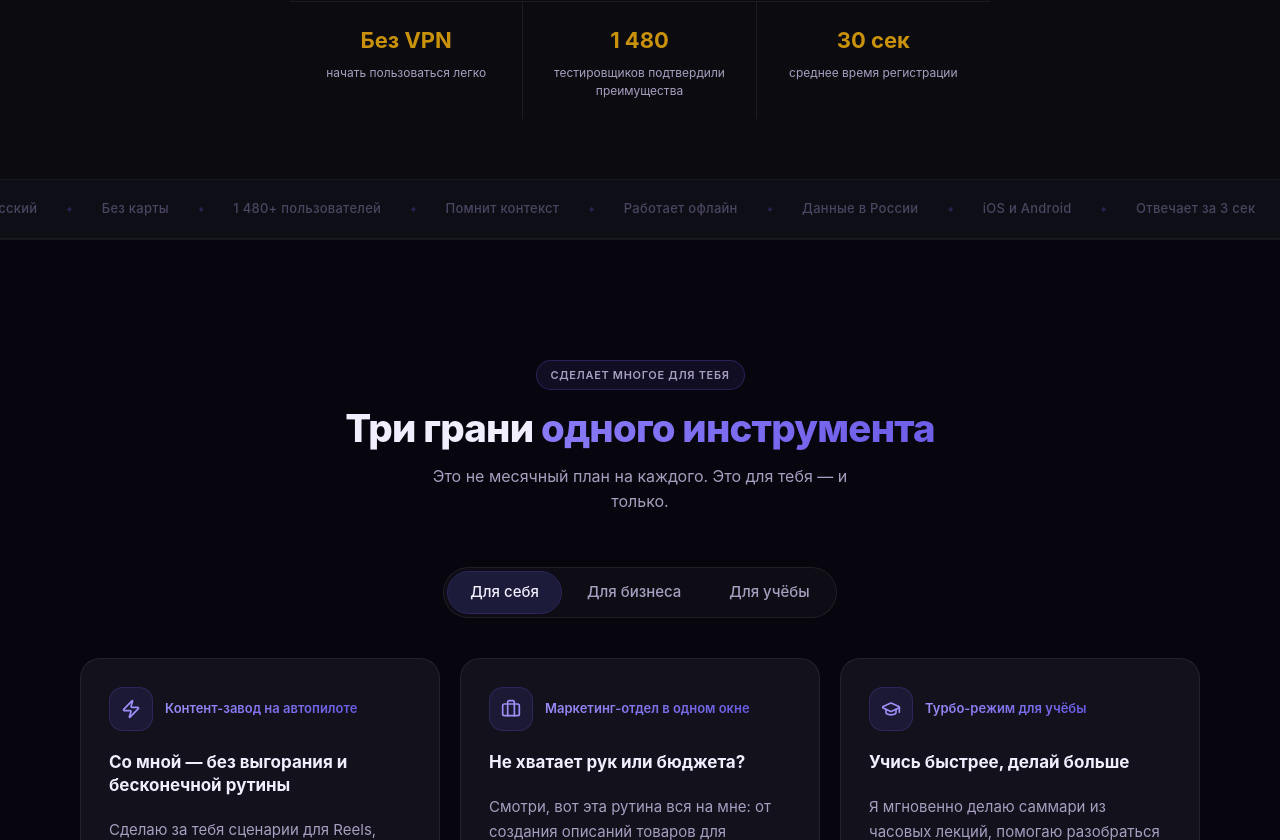
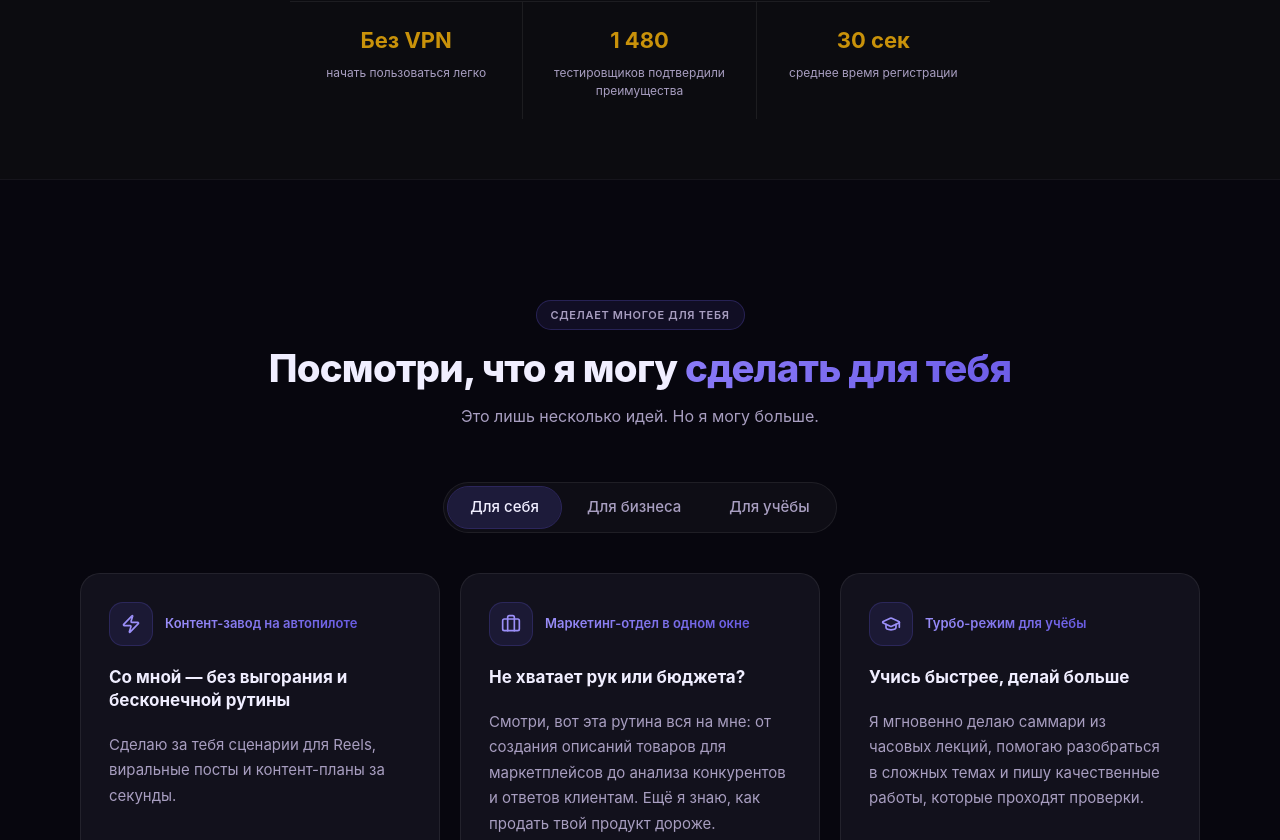
Before and after one commit to kriptononny-lab/librachat, a Next.js app: page / in a window 1280 px wide. Shown: the part 980-1820 px from the top of the page. Built offline with nearby package versions, Linux system fonts and the light colour scheme; no server answers.

Commit message:
fix: этап 3 — правильный подзаголовок перед тремя гранями

```diff
--- a/src/app/page.tsx
+++ b/src/app/page.tsx
@@ -1,9 +1,7 @@
 import { Header }               from "@/components/layout/header";
 import { Footer }               from "@/components/layout/footer";
 import { HeroSection }          from "@/components/sections/hero-section";
-import { MarqueeSection }       from "@/components/sections/marquee-section";
 import { FacetsSection }        from "@/components/sections/facets-section";
-import { FeaturesSection }      from "@/components/sections/features-section";
 import { StepsSection }         from "@/components/sections/steps-section";
 import { SocialProofSection }   from "@/components/sections/social-proof-section";
 import { PricingPreviewSection } from "@/components/sections/pricing-preview-section";
@@ -16,9 +14,7 @@ export default function HomePage() {
       <Header />
       <main className="flex-1" style={{ paddingTop: "68px" }}>
         <HeroSection />
-        <MarqueeSection />
         <FacetsSection />
-        <FeaturesSection />
         <StepsSection />
         <SocialProofSection />
         <PricingPreviewSection />
--- a/src/components/sections/facets-section.tsx
+++ b/src/components/sections/facets-section.tsx
@@ -44,10 +44,11 @@ export function FacetsSection() {
         >
           <div className="section-badge" style={{ marginBottom: "16px" }}>СДЕЛАЕТ МНОГОЕ ДЛЯ ТЕБЯ</div>
           <h2 style={{ fontSize: "clamp(28px, 3vw, 44px)", fontWeight: 800, letterSpacing: "-0.02em", lineHeight: 1.15, color: "#f0eeff" }}>
-            Три грани <span className="text-gradient">одного инструмента</span>
+            Посмотри, что я могу{" "}
+            <span className="text-gradient">сделать для тебя</span>
           </h2>
           <p style={{ marginTop: "14px", fontSize: "16px", color: "#a89ec0", maxWidth: "440px", margin: "14px auto 0", lineHeight: 1.6 }}>
-            Это не месячный план на каждого. Это для тебя — и только.
+            Это лишь несколько идей. Но я могу больше.
           </p>
         </motion.div>
 
```
